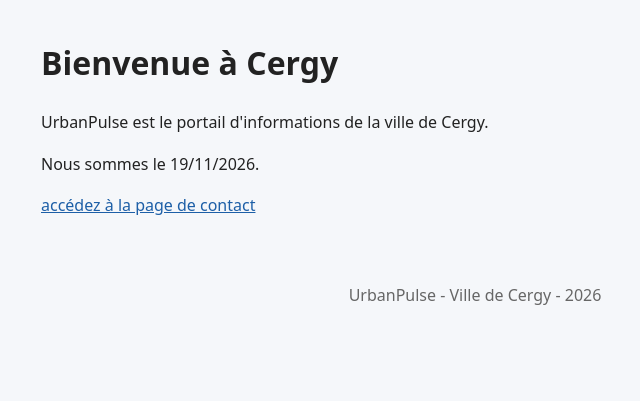
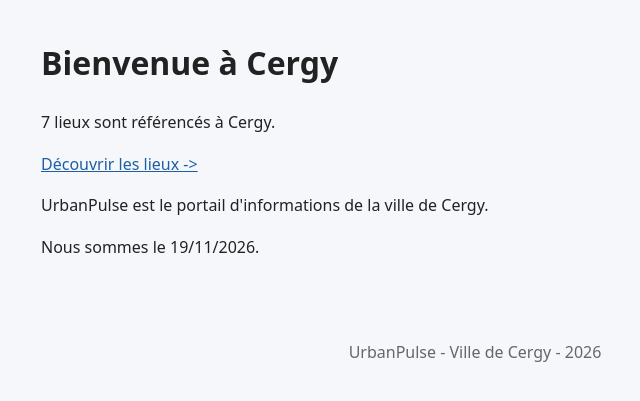
Before and after one commit to yas-el05/urbanPulse-php, a PHP site: page / in a window 1280 px wide. Shown: the part 68-469 px from the top of the page, without its empty margins (165-805 px from the left). Run offline with PHP 8.4, Linux system fonts and the light colour scheme; data comes from the database, SQL or seed files in the repository; a stand-in replaces the project's code that opens the database connection.

Commit message:
Amélioration de la page d'acceuil

```diff
--- a/public/index.php
+++ b/public/index.php
@@ -1,11 +1,16 @@
 <?php
 $titre = 'Accueil';
 $ville = 'Cergy';
+
+require __DIR__ . '/../includes/db.php';
+$nbLieux = $pdo->query('SELECT count(*) FROM lieux')->fetchColumn();
+
 require __DIR__ . '/../includes/header.php';
 ?>
 <h1> Bienvenue à <?= $ville ?></h1>
+<p> <?=$nbLieux?> lieux sont référencés à <?= $ville ?>.</p>
+<a href="/lieux.php">Découvrir les lieux -></a>
 <p>UrbanPulse est le portail d'informations de la ville de <?= $ville ?>.</p>
 <p>Nous sommes le <?= date('d/m/Y') ?>.</p>
-<a href ="contact.php">accédez à la page de contact</a>
 
 <?php require __DIR__ . '/../includes/footer.php'; ?>
```
